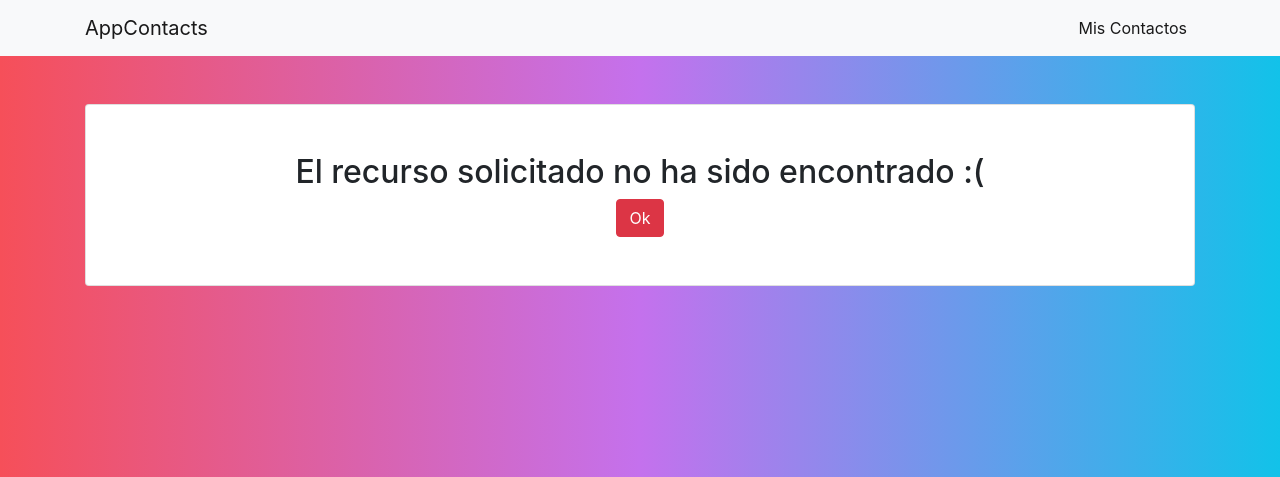
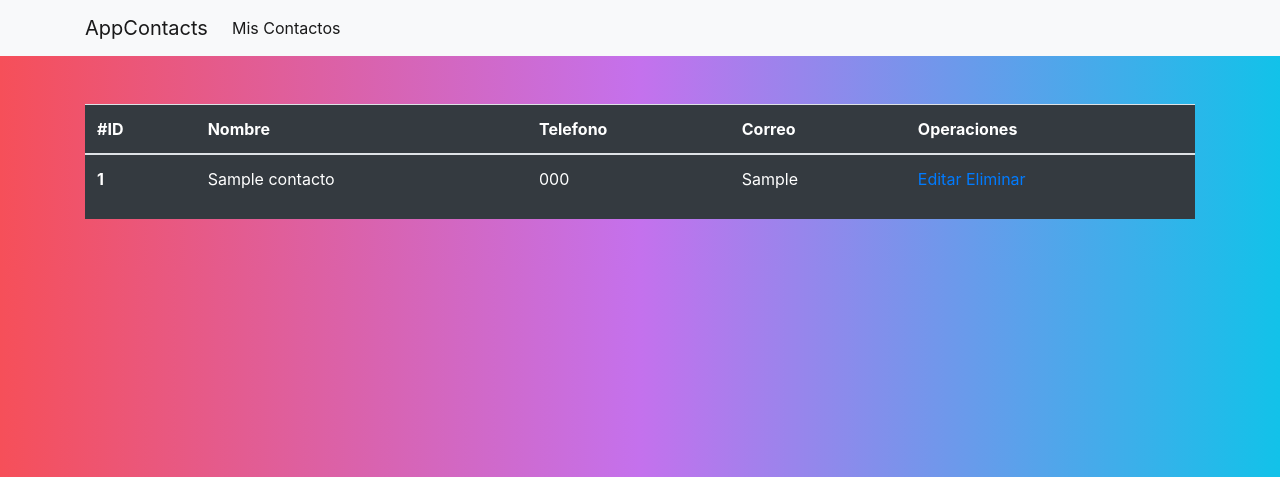
Before and after one commit to Allam9573/agenda-contactos, a Flask app: page /mis_contactos in a window 1280 px wide. Shown: the top 477 px of the page. Run offline with Flask 2, Linux system fonts and the light colour scheme; tables that the repository leaves empty hold one stand-in row (values such as "Sample post").

Commit message:
cambios a errores de 404 devolviendo al home

```diff
--- a/app.py
+++ b/app.py
@@ -31,9 +31,33 @@ def register():
     return render_template('response.html', nombre=nombre)
 
 
+@app.route('/mis_contactos')
+def getContactos():
+    cur = mysql.cursor(pymysql.cursors.DictCursor)
+    cur.execute('SELECT * FROM contactos')
+    data = cur.fetchall()
+    return render_template('miscontactos.html', contacts=data, title='Mis Contactos')
+
+
+@app.route('/delete_contact/<id_user>')
+def delete(id_user):
+    id_user = int(id_user)
+    cur = mysql.cursor(pymysql.cursors.DictCursor)
+    query = f'DELETE FROM contactos WHERE id_contacto = {id_user}'
+    cur.execute(query)
+    mysql.commit()
+    cur.close()
+    return make_response(redirect('/mis_contactos'))
+
+
 @app.errorhandler(404)
 def error(error):
-    return render_template('error404.html')
+    return make_response(redirect('/'))
+
+
+@app.errorhandler(400)
+def server(error):
+    return make_response(redirect('/error404.html'))
 
 
 if __name__ == '__main__':
--- a/templates/error404.html
+++ b/templates/error404.html
@@ -13,7 +13,7 @@
     <div class="container mt-5">
         <div class="card text-center p-5">
             <h2>El recurso solicitado no ha sido encontrado :(</h2>
-            <a href="{{url_for('index')}}"><button class="btn btn-danger">Ok</button></a>
+            <a href="{{url_for('index')}}"><button class="btn btn-danger">Regresar</button></a>
         </div>
     </div>
 
--- a/templates/miscontactos.html
+++ b/templates/miscontactos.html
@@ -0,0 +1,61 @@
+<!DOCTYPE html>
+<html lang="en">
+
+<head>
+    <meta charset="UTF-8">
+    <meta http-equiv="X-UA-Compatible" content="IE=edge">
+    <meta name="viewport" content="width=device-width, initial-scale=1.0">
+    <link rel="stylesheet" href="{{url_for('static', filename='css/main.css')}}">
+    <title>{{title}}</title>
+</head>
+
+<body>
+    {% include 'navbar.html' %}
+    <div class="container">
+        <table class="table bg-dark text-white my-5">
+            <thead>
+                <tr>
+                    <th scope="col">#ID</th>
+                    <th scope="col">Nombre</th>
+                    <th scope="col">Telefono</th>
+                    <th scope="col">Correo</th>
+                    <th scope="col">Operaciones</th>
+                </tr>
+            </thead>
+            <tbody>
+                <tr>
+                    <th scope="row">
+                        {% for contact in contacts %}
+                        <p>{{contact['id_contacto']}}</p>
+                        {% endfor %}
+
+                    </th>
+                    <td>
+                        {% for contact in contacts %}
+                        <p>{{contact['nombre']}}</p>
+                        {% endfor %}
+                    </td>
+                    <td>
+                        {% for contact in contacts %}
+                        <p>{{contact['telefono']}}</p>
+                        {% endfor %}
+                    </td>
+
+                    <td>
+                        {% for contact in contacts %}
+                        <p>{{contact['correo']}}</p>
+                        {% endfor %}
+                    </td>
+                    <td>
+                        <a href="/edit_contact">Editar</a>
+                        <a href="/delete_contact/11">Eliminar</a>
+                    </td>
+                </tr>
+            </tbody>
+        </table>
+    </div>
+
+
+</body>
+
+</html>
--- a/templates/navbar.html
+++ b/templates/navbar.html
@@ -20,9 +20,9 @@
                     <span class="navbar-toggler-icon"></span>
                 </button>
                 <div class="collapse navbar-collapse" id="navbarNav">
-                    <ul class="navbar-nav ml-auto">
+                    <ul class="navbar-nav">
                         <li class="nav-item active">
-                            <a class="nav-link" href="#">Mis Contactos</a>
+                            <a class="nav-link" href="{{url_for('getContactos')}}">Mis Contactos</a>
                         </li>
                     </ul>
                 </div>
--- a/templates/response.html
+++ b/templates/response.html
@@ -14,10 +14,12 @@
 <body>
     {% include 'navbar.html' %}
     <div class="container mt-5 text">
+        <div class="alert alert-success my-2">Guardado exitosamente.</div>
         <div class="card mt-5 p-5 text-center">
             <h4>Contacto {{nombre}} agregado</h4>
             <a href="{{url_for('index')}}"><button class="btn btn-danger">Ok</button></a>
         </div>
+
     </div>
 
 </body>
```
